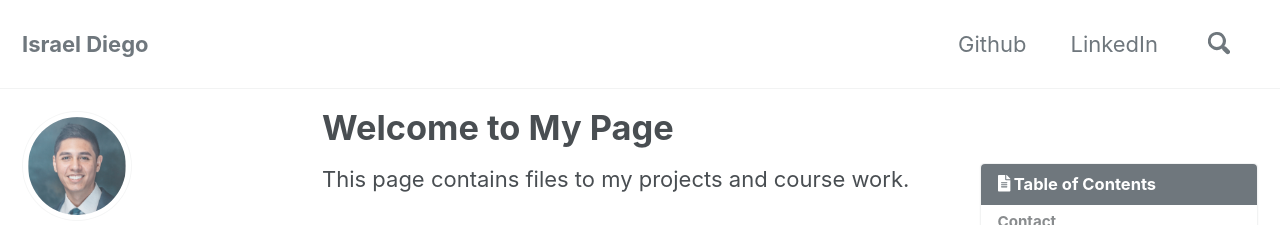
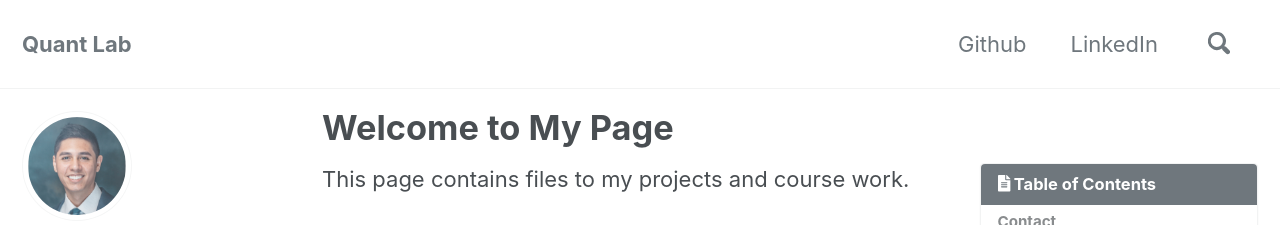
Before and after one commit to israeldi/quantlab, a Jekyll site: the page built from _pages/about.md, in a window 1280 px wide and 900 px high. Shown: the top 225 px of the window. Built offline with Jekyll 4.4.1, drawn with Linux system fonts in a browser that asks for light colours; cached includes are drawn as plain includes; nearby versions of some CDN libraries; comment, search, counter and statistics services are not loaded.

Commit message:
Update _config.yml

```diff
--- a/_config.yml
+++ b/_config.yml
@@ -16,7 +16,7 @@ minimal_mistakes_skin    : "default" # "air", "aqua", "contrast", "dark", "dirt"
 
 # Site Settings
 locale                   : "en-US"
-title                    : "Israel Diego"
+title                    : "Quant Lab"
 title_separator          : "-"
 name                     : "Israel Diego"
 description              : "Master of Science in Quantitative Finance and Risk Management. University of Michigan. Israel Diego"
```
